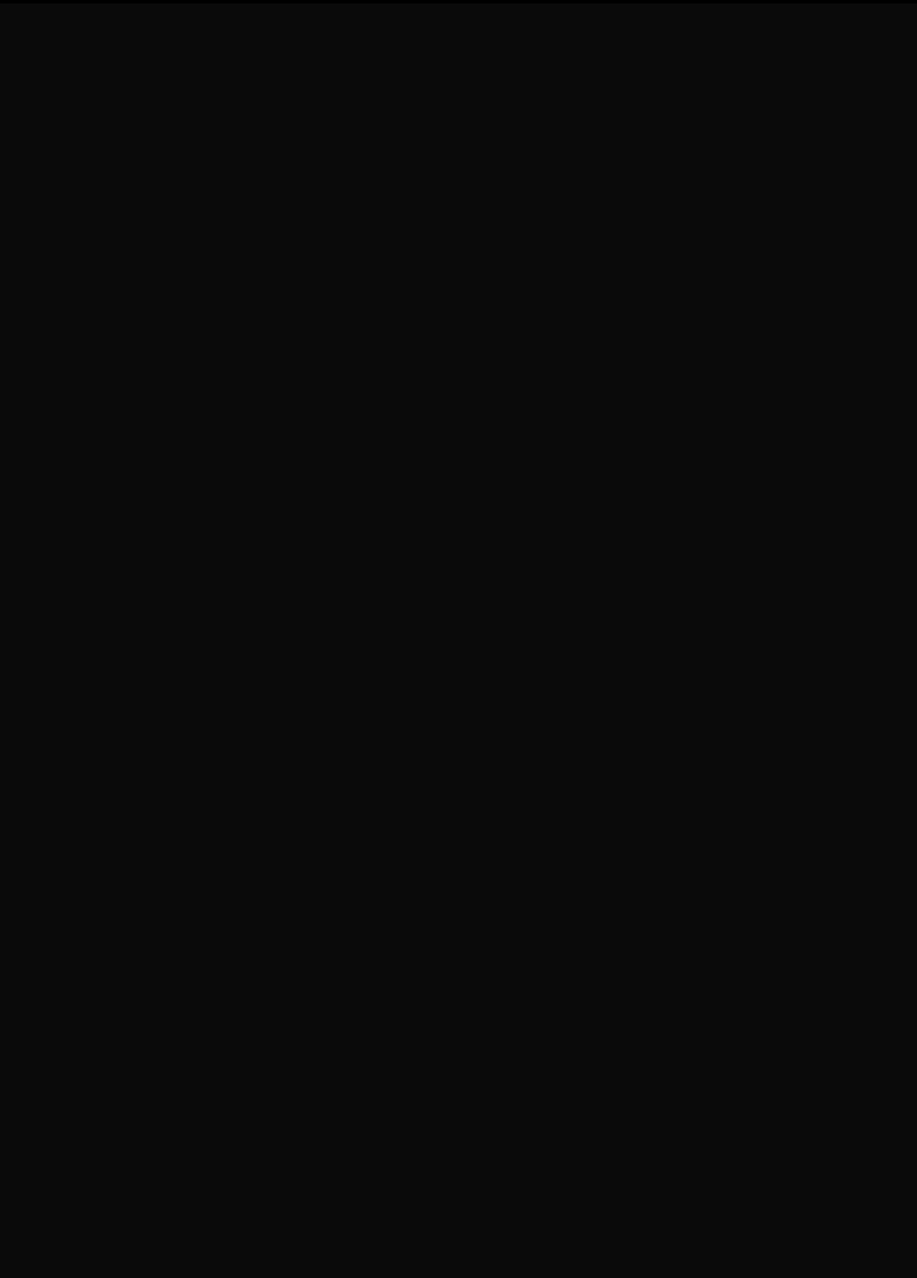
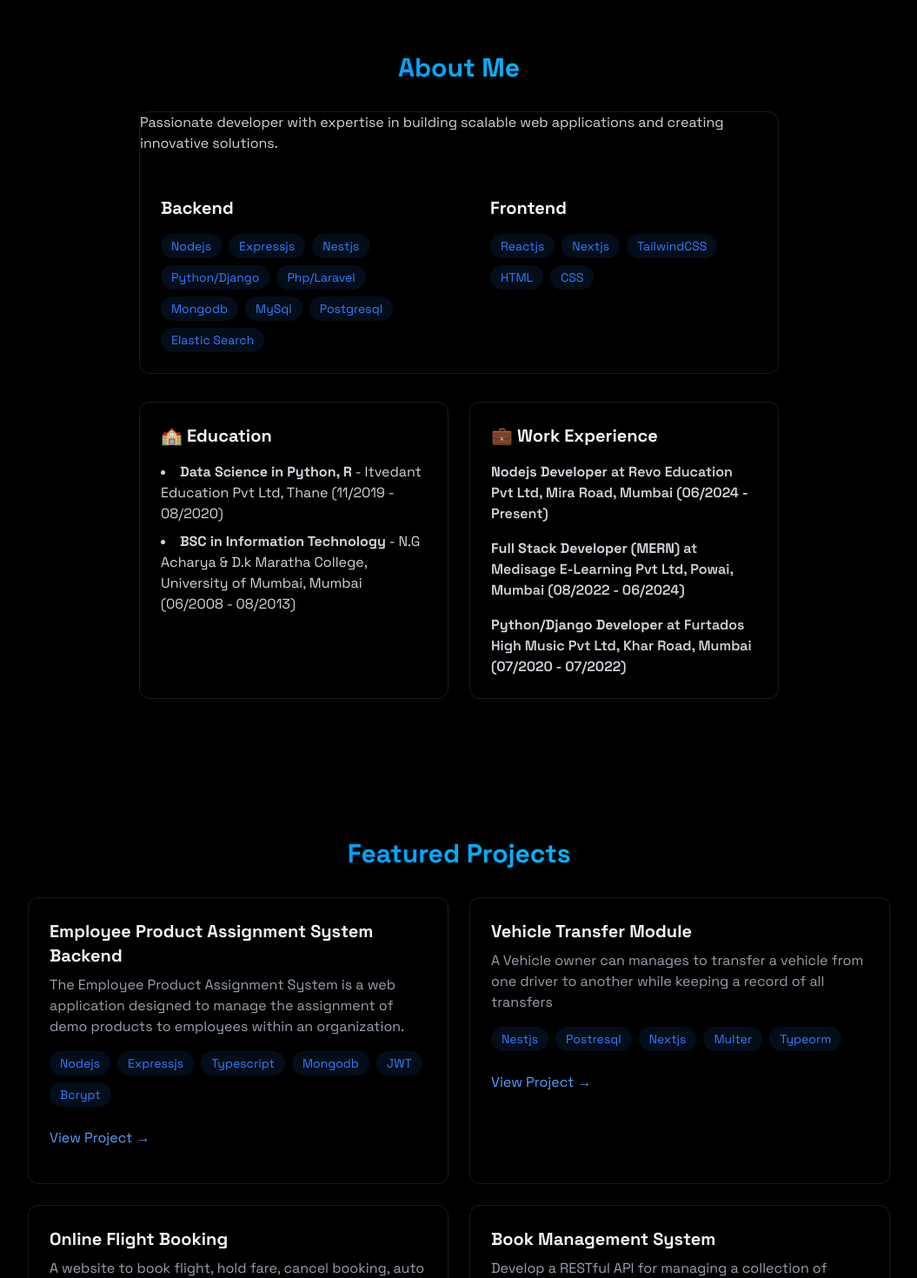
Before and after one commit to dilipksahu/dilip-sahu-portfolio, a React (Vite) app: page / in a window 1280 px wide. Shown: the part 820-2290 px from the top of the page at 87% size, without its empty margins (112-1167 px from the left). Before the commit the page ends 824 px from the top, so only its background shows below. Built offline with nearby package versions, Linux system fonts and the light colour scheme.

Commit message:
projects component created and set data from data.json

```diff
--- /dev/null
+++ b/data.json
@@ -0,0 +1,33 @@
+{
+  "projects": [
+    {
+      "id": 1,
+      "title": "Employee Product Assignment System Backend",
+      "description": "The Employee Product Assignment System is a web application designed to manage the assignment of demo products to employees within an organization.",
+      "skills": ["Nodejs", "Expressjs", "Typescript", "Mongodb", "JWT", "Bcrypt"],
+      "link": "https://github.com/dilipksahu/Employee-Product-Assignment-System-Nodejs"
+    },
+    {
+      "id": 2,
+      "title": "Vehicle Transfer Module",
+      "description": "A Vehicle owner can manages to transfer a vehicle from one driver to another while keeping a record of all transfers",
+      "skills": ["Nestjs", "Postresql" , "Nextjs","Multer","Typeorm"],
+      "link": "https://github.com/dilipksahu/vehicle-transfer"
+    },
+    {
+      "id": 3,
+      "title": "Online Flight Booking",
+      "description": "A website to book flight, hold fare, cancel booking, auto cancel holing fare and fare increase implemented. alert on seat availability.",
+      "skills": ["Expresjs", "Mongodb", "React","JWT", "Bcrypt", "Swagger","passport","Rozarpay","Material-UI","Redux","Bootstrap"],
+      "link": "https://idyllic-blancmange-2e0f78.netlify.app/"
+    },
+    {
+      "id": 4,
+      "title": "Book Management System",
+      "description": "Develop a RESTful API for managing a collection of books. The API should allow users to perform CRUD operations on books and support user authentication.",
+      "skills": ["Expresjs", "Mongodb", "JWT", "Bcrypt", "Swagger", "Joi", "Jest" ],
+      "link": "https://github.com/dilipksahu/book-management-nodejs-api"
+    }
+
+  ]
+}
--- a/src/App.jsx
+++ b/src/App.jsx
@@ -6,6 +6,8 @@ import Navbar from './components/Navbar';
 import MobileMenu from './components/MobileMenu';
 import Home from './components/sections/Home';
 import About from './components/sections/About';
+import Projects from './components/sections/Projects';
+import Contact from './components/sections/Contact';
 
 function App() {
   const [isLoaded, setIsLoaded] = useState(false);
@@ -19,6 +21,8 @@ function App() {
         <MobileMenu menuOpen={menuOpen} setMenuOpen={setMenuOpen}/>
         <Home/>
         <About/>
+        <Projects/>
+        <Contact/>
       </div>
     </>
   )
--- /dev/null
+++ b/src/components/RevealOnScroll.jsx
@@ -0,0 +1,26 @@
+import { useEffect, useRef } from "react";
+
+export const RevealOnScroll = ({ children }) => {
+  const ref = useRef(null);
+
+  useEffect(() => {
+    const observer = new IntersectionObserver(
+      ([entry]) => {
+        if (entry.isIntersecting) {
+          ref.current.classList.add("visible");
+        }
+      },
+      { threshold: 0.2, rootMargin: "0px 0px -50px 0px" }
+    );
+
+    if (ref.current) observer.observe(ref.current);
+
+    return () => observer.disconnect();
+  });
+
+  return (
+    <div ref={ref} className="reveal">
+      {children}
+    </div>
+  );
+};
--- a/src/components/sections/About.jsx
+++ b/src/components/sections/About.jsx
@@ -1,8 +1,82 @@
-import React from 'react'
+import { RevealOnScroll } from "../RevealOnScroll";
 
 function About() {
+  const frontendSkills = ["Reactjs", "Nextjs", "TailwindCSS", "HTML", "CSS"];
+  const backenbSkills = ["Nodejs", "Expressjs", "Nestjs", "Python/Django", "Php/Laravel", "Mongodb", "MySql", "Postgresql", "Elastic Search"]
   return (
-    <div>About</div>
+    <section id='about' className='min-h-screen flex items-center justify-center py-20'>
+      <RevealOnScroll>
+        <div className='max-w-3xl mx-auto px-4'>
+          <h2 className='text-3xl font-bold mb-8 bg-gradient-to-r from-blue-500 to-cyan-400 bg-clip-text text-transparent text-center'>
+            About Me
+          </h2>
+          <div className='rounded-xl border-white/10 border hover:-translate-y-1 transition-all'>
+            <p className='text-gray-300 mb-6'>
+              Passionate developer with expertise in building scalable web
+              applications and creating innovative solutions.
+            </p>
+            <div className='grid grid-cols-1 md:grid-cols-2 gap-6'>
+              <div className='rounded-xl p-6 hover:-translate-y-1 transition-all'>
+                <h3 className='text-xl font-bold mb-4'>Backend</h3>
+                <div className='flex flex-wrap gap-2'>
+                  {backenbSkills.map((tech, key) => (
+                    <span
+                      key={key}
+                      className='bg-blue-500/10 text-blue-500 py-1 px-3 rounded-full text-sm hover:bg-blue-500/20
+                  hover:shadow-[0_2px_8px_rgba(59,130,224,0.2)] transition '>
+                      {tech}
+                    </span>
+                  ))}
+                </div>
+              </div>
+              <div className='rounded-xl p-6 hover:-translate-y-1 transition-all'>
+                <h3 className='text-xl font-bold mb-4'>Frontend</h3>
+                <div className='flex flex-wrap gap-2'>
+                  {frontendSkills.map((tech, key) => (
+                    <span
+                      key={key}
+                      className='bg-blue-500/10 text-blue-500 py-1 px-3 rounded-full text-sm hover:bg-blue-500/20
+                  hover:shadow-[0_2px_8px_rgba(59,130,224,0.2)] transition '>
+                      {tech}
+                    </span>
+                  ))}
+                </div>
+              </div>
+            </div>
+          </div>
+          <div className='grid grid-cols-1 md:grid-cols-2 gap-6 mt-8'>
+            <div className='p-6 rounded-xl border-white/10 border hover:-translate-y-1 transition-all'>
+              <h3 className='text-xl font-bold mb-4'>🏫 Education</h3>
+              <ul className='list-disc list-inside text-gray-300 space-y-2'>
+                <li>
+                  <strong>Data Science in Python, R</strong> - Itvedant Education Pvt Ltd, Thane (11/2019 - 08/2020)
+                </li>
+                <li>
+                  <strong>BSC in Information Technology</strong> - N.G Acharya & D.k Maratha College, University of Mumbai, Mumbai (06/2008 - 08/2013)
+                </li>
+              </ul>
+            </div>
+            <div className='p-6 rounded-xl border-white/10 border hover:-translate-y-1 transition-all'>
+              <h3 className='text-xl font-bold mb-4'>💼 Work Experience</h3>
+              <div className='space-y-4 text-gray-300'>
+                <div>
+                  <h4 className='font-semibold'><strong>Nodejs Developer</strong> at Revo Education Pvt Ltd, Mira Road, Mumbai (06/2024 - Present)</h4>
+                  {/* <p>
+                  Skilled in building scalable APIs, managing databases (MongoDB, MySQL, Firebase), and implementing secure authentication (JWT, OAuth). I also optimize performance, handle real-time features, and deploy applications on AWS and Firebase
+                </p> */}
+                </div>
+                <div>
+                  <h4 className='font-semibold'><strong>Full Stack Developer (MERN)</strong> at Medisage E-Learning Pvt Ltd, Powai, Mumbai (08/2022 - 06/2024)</h4>
+                </div>
+                <div>
+                  <h4 className='font-semibold'><strong>Python/Django Developer</strong> at Furtados High Music Pvt Ltd, Khar Road, Mumbai (07/2020 - 07/2022)</h4>
+                </div>
+              </div>
+            </div>
+          </div>
+        </div>
+      </RevealOnScroll>
+    </section>
   )
 }
 
--- a/src/components/sections/Contact.jsx
+++ b/src/components/sections/Contact.jsx
@@ -0,0 +1,25 @@
+import React from 'react'
+import { RevealOnScroll } from "../RevealOnScroll";
+
+
+function Contact() {
+  return (
+    <section id='contact' className='min-h-screen flex items-center justify-center py-20'>
+      <RevealOnScroll>
+        <div className='px-4 w-150'>
+          <h2 className='text-3xl font-bold mb-8 bg-gradient-to-r from-blue-500 to-cyan-400 bg-clip-text text-transparent text-center'>Get In Touch</h2>
+          <form className='space-y-6' action="">
+            <div className=''>
+              <input type="text" id='name' required
+              className='w-full bg-white/5 border border-white/10 rounded px-4 py-3 text-white transition focus:outline-none focus:border-blue-500 focus:bg-blue-500/5'
+              placeholder='Name'
+              />
+            </div>
+          </form>
+        </div>
+      </RevealOnScroll>
+    </section>
+  )
+}
+
+export default Contact
--- a/src/components/sections/Home.jsx
+++ b/src/components/sections/Home.jsx
@@ -1,8 +1,11 @@
+import { RevealOnScroll } from "../RevealOnScroll";
+
 function Home() {
   return (
     <section id="home" className="min-h-screen flex items-center justify-center relative">
+      <RevealOnScroll>
         <div className="text-center z-10 px-4">
-        <h1 className="text-5xl md:text-7xl font-bold mb-6 bg-gradient-to-r from-blue-500 to-purple-600 bg-clip-text text-transparent leading-right">
+          <h1 className="text-5xl md:text-7xl font-bold mb-6 bg-gradient-to-r from-blue-500 to-cyan-400 bg-clip-text text-transparent leading-right">
             Hi, I'm Dilip Sahu
           </h1>
           <p className="text-gray-400 text-lg mb-8 max-w-lg mx-auto">
@@ -25,6 +28,7 @@ function Home() {
             </a>
           </div>
         </div>
+      </RevealOnScroll>
     </section>
   )
 }
--- a/src/components/sections/Projects.jsx
+++ b/src/components/sections/Projects.jsx
@@ -0,0 +1,50 @@
+import React from "react";
+import data from "../../../data.json";
+import { RevealOnScroll } from "../RevealOnScroll";
+
+function Projects() {
+  return (
+    <section id="projects" className="min-h-screen flex items-center justify-center py-20">
+      <RevealOnScroll>
+      <div className="max-w-5xl mx-auto px-4">
+        <h2 className="text-3xl font-bold mb-8 bg-gradient-to-r from-blue-500 to-cyan-400 bg-clip-text text-transparent text-center">
+          Featured Projects
+        </h2>
+        <div className="grid grid-cols-1 md:grid-cols-2 gap-6">
+          {data.projects.map((tech, key) => (
+            <React.Fragment key={tech.id}>
+              <div className="p-6 rounded-xl border border-white/10 hover:-translate-y-1 hover:border-blue-500/30 hover:shadow-[0_2px_8px_rgba(59,130,246,0.2)] transition">
+                <h3 className="text-xl font-bold mb-2">{tech.title}</h3>
+                <p className="text-gray-400 mb-4">
+                  {tech.description}
+                </p>
+                <div className="flex flex-wrap gap-2 mb-2">
+                  {tech.skills.map((skill, key) => (
+                    <span
+                      key={key}
+                      className='bg-blue-500/10 text-blue-500 py-1 px-3 rounded-full text-sm hover:bg-blue-500/20
+                        hover:shadow-[0_2px_8px_rgba(59,130,224,0.1)] transition-all '>
+                      {skill}
+                    </span>
+                  ))}
+                </div>
+                <div className="flex justify-between items-center space-x-2">
+                  <a
+                    target="_blank"
+                    href={tech.link}
+                    className="text-blue-400 hover:text-blue-300 transition-colors my-4"
+                  >
+                    View Project →
+                  </a>
+                </div>
+              </div>
+            </React.Fragment>
+          ))}
+        </div>
+      </div>
+      </RevealOnScroll>
+    </section>
+  )
+}
+
+export default Projects
--- a/src/index.css
+++ b/src/index.css
@@ -33,3 +33,14 @@ html, body {
     animation: loading 0.8s ease infinite;
   }
 }
+
+.reveal {
+  opacity: 0;
+  transform: translateY(20px);
+  transition: opacity 0.7s ease, transform 0.7s ease;
+}
+
+.reveal.visible {
+  opacity: 1;
+  transform: translateY(0);
+}
```
Lines whose indentation alone changed are shown as unchanged.
